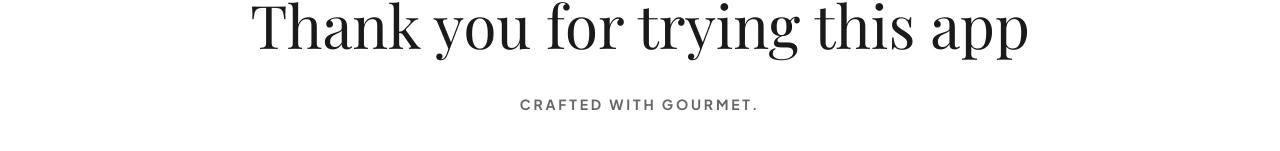
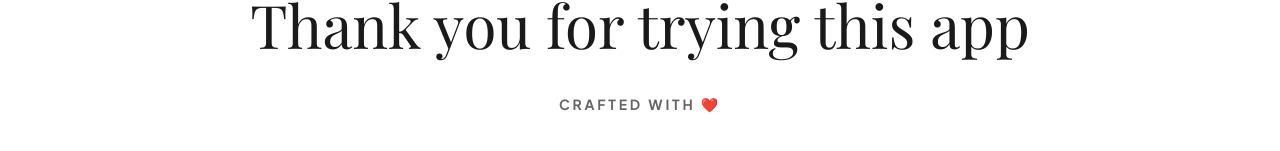
Before and after one commit to ahamednisham/order-management, a Next.js app: page /about in a window 1280 px wide. Shown: the part 269-420 px from the top of the page. Built offline with nearby package versions, Linux system fonts and the light colour scheme; no server answers; a web font is replaced by a local one.

Commit message:
chore: changed about page description

```diff
--- a/app/about/page.tsx
+++ b/app/about/page.tsx
@@ -5,7 +5,7 @@ export default function AboutPage() {
         Thank you for trying this app
       </h1>
       <p className="mt-8 text-muted-foreground uppercase tracking-[0.2em] text-sm font-bold">
-        Crafted with Gourmet.
+        Crafted with ❤️
       </p>
     </div>
   );
```
